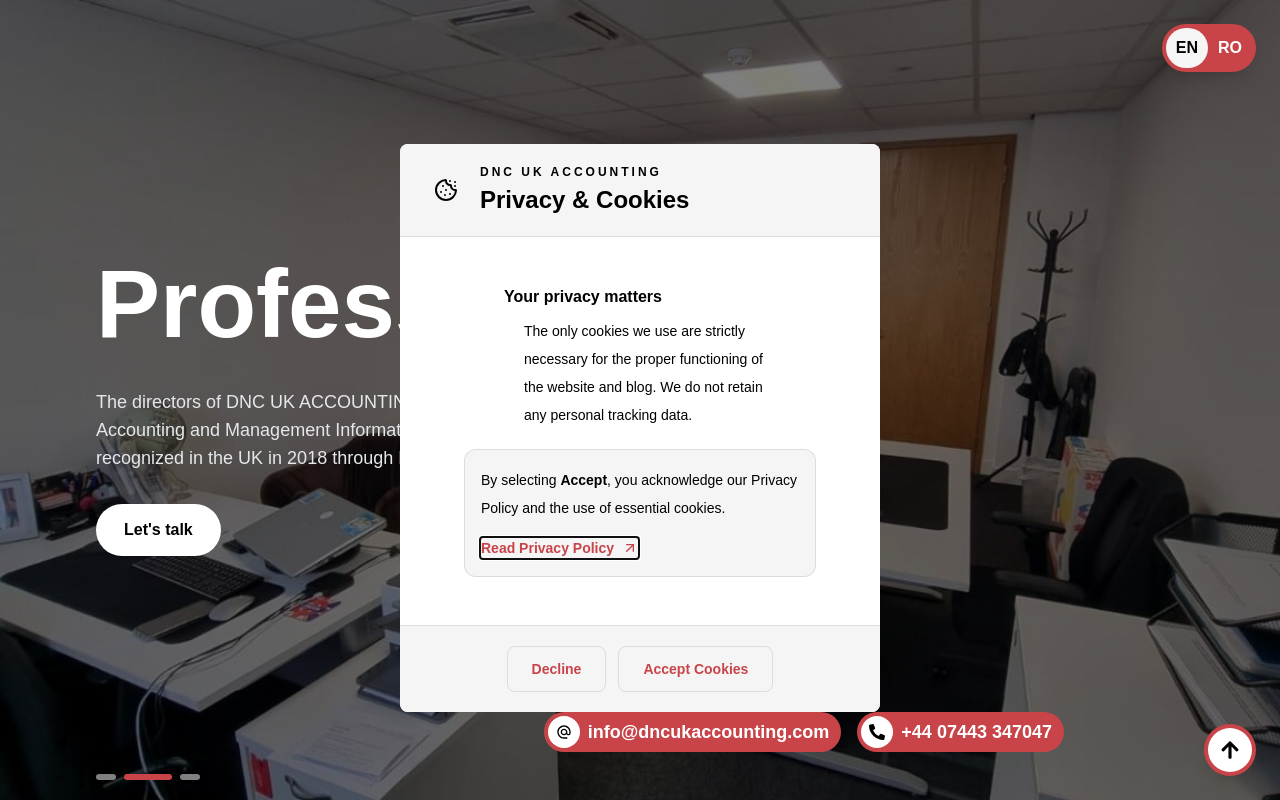
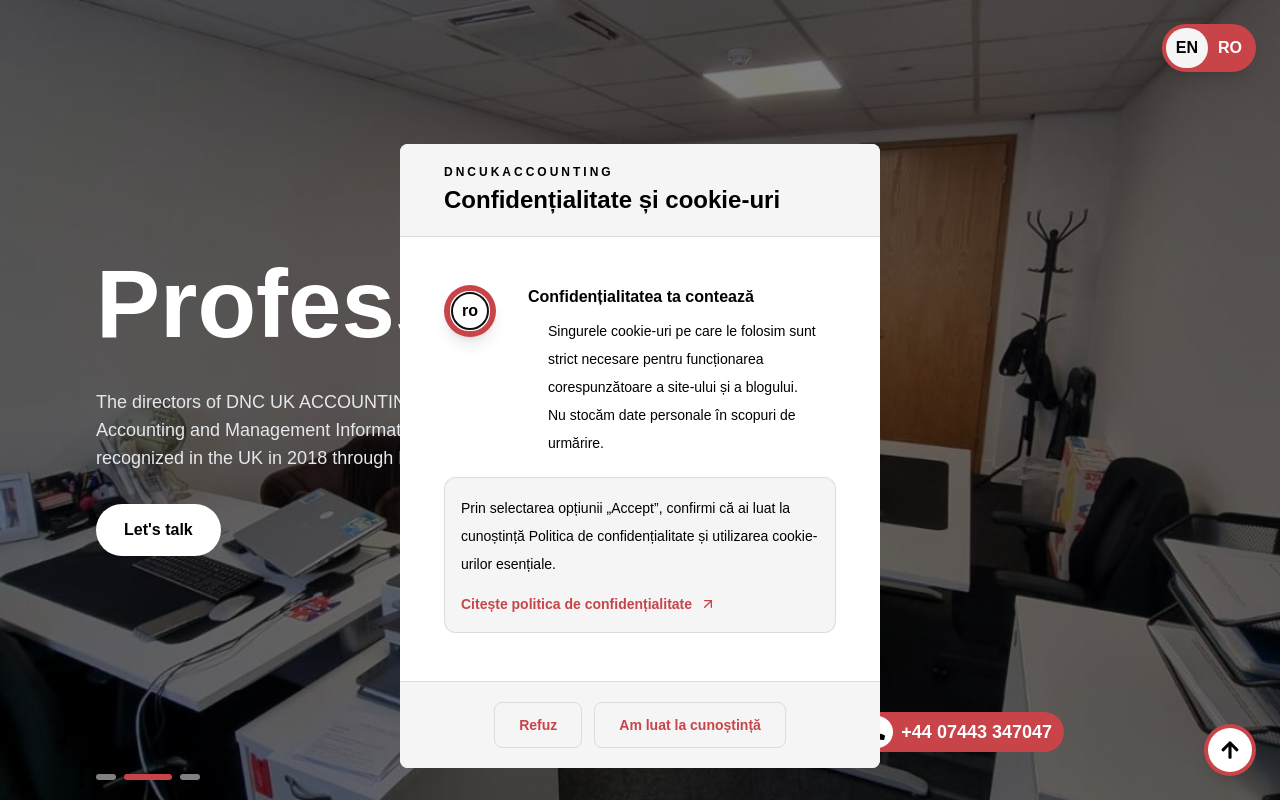
Before and after one commit to lucian-xinitrc/dncukaccounting, a Next.js app: page / in a window 1280 px wide. Shown: the top 800 px of the page. Built offline with nearby package versions, Linux system fonts and the light colour scheme.

Commit message:
New commit

```diff
--- a/src/app/components.js
+++ b/src/app/components.js
@@ -22,7 +22,36 @@
 
 const CookieConsent = () => {
   const [openCookieConsent, setOpenCookieConsent] = useState(false);
-
+  const content = {
+    title: {
+      en: "Privacy & Cookies",
+      ro: "Confidențialitate și cookie-uri",
+    },
+    subtitle: {
+      en: "Your privacy matters",
+      ro: "Confidențialitatea ta contează",
+    },
+    text: {
+      en: "The only cookies we use are strictly necessary for the proper functioning of the website and blog. We do not retain any personal tracking data.",
+      ro: "Singurele cookie-uri pe care le folosim sunt strict necesare pentru funcționarea corespunzătoare a site-ului și a blogului. Nu stocăm date personale în scopuri de urmărire.",
+    },
+    subtext: {
+      en: "By selecting Accept, you acknowledge our Privacy Policy and the use of essential cookies.",
+      ro: "Prin selectarea opțiunii „Accept”, confirmi că ai luat la cunoștință Politica de confidențialitate și utilizarea cookie-urilor esențiale.",
+    },
+    link1: {
+      en: "Read Privacy Policy",
+      ro: "Citește politica de confidențialitate",
+    },
+    button1: {
+      en: "Decline",
+      ro: "Refuz",
+    },
+    button2: {
+      en: "I acknowledge",
+      ro: "Am luat la cunoștință",
+    },
+  };
   useEffect(() => {
     const consent = sessionStorage.getItem(COOKIE_KEY);
 
@@ -42,6 +71,12 @@
     setOpenCookieConsent(false);
   };
 
+  const [cButtonLanguage, setCookieLanguage] = useState("ro");
+  const cookieLanguage = () => {
+    cButtonLanguage === "en" ?
+      setCookieLanguage("ro") :
+      setCookieLanguage("en")
+  }
   return (
   	<>
     <Modal
@@ -53,42 +88,49 @@
       >
       <ModalHeader className="rounded-t-lg !border-b !border-black/10 !px-6 !py-5 bg-[whitesmoke]">
         <div className="flex items-center gap-3">
-          <div className="flex h-11 w-11 items-center justify-center rounded-xl ">
-            <Cookie className="h-6 w-6 text-black" />
+          <div className="mx-5">
+            <p className="mb-1 text-xs font-semibold uppercase tracking-[0.25em] text-black">
+              DNCUKAccounting
+            </p>
+            <h2 className="text-xl font-bold text-black sm:text-2xl">
+              {content.title[cButtonLanguage]}
+
+            </h2>
+
           </div>
 
-          <div>
-            <p className="mb-1 text-xs font-semibold uppercase tracking-[0.25em] text-black">
-              DNC UK Accounting
-            </p>
-            <h2 className="text-xl font-bold text-black sm:text-2xl">
-              Privacy & Cookies
-            </h2>
         </div>
-        </div>
+
       </ModalHeader>
 
+
       <ModalBody className="bg-white !text-black">
-        <div className="px-10 py-6">
+        <div className="px-5 py-6">
+
           <div className="mb-5 flex items-start gap-3">
-
-
-            <div className="px-10">
+          <div className="right-6 rounded-full bg-[#c84449] p-2 shadow-lg">
+            <button
+                onClick={cookieLanguage}
+                aria-label="Switch to English"
+                className="font-bold bg-white flex-right relative text-black px-2.5 py-1.5 rounded-full"
+              >
+                {cButtonLanguage}
+              </button>
+          </div>
+            <div className="px-5">
               <h3 className="mb-2 font-semibold text-black">
-                Your privacy matters
+                {content.subtitle[cButtonLanguage]}
               </h3>
 
               <p className="text-sm leading-7 text-black ml-5">
-                The only cookies we use are strictly necessary for the proper functioning of the website and blog. We do not retain any personal tracking data.
+                {content.text[cButtonLanguage]}
               </p>
             </div>
           </div>
 
           <div className="rounded-xl border border-black/10 bg-[whitesmoke] p-4">
             <p className="text-sm leading-7 text-black">
-              By selecting <span className="font-semibold text-black">Accept</span>,
-              you acknowledge our Privacy Policy and the use of essential
-              cookies.
+              {content.subtext[cButtonLanguage]}
             </p>
 
             <a
@@ -97,7 +139,7 @@
               rel="noopener noreferrer"
               className="mt-4 inline-flex items-center gap-2 text-sm font-semibold text-[#c84449] transition hover:underline"
             >
-              Read Privacy Policy
+              {content.link1[cButtonLanguage]}
               <ArrowUpRight className="h-4 w-4" />
             </a>
           </div>
@@ -109,17 +151,17 @@
           <button
             type="button"
             onClick={handleDecline}
-            className="rounded-lg border border-black/10 hover:cursor-pointer text-[#c84449] px-6 py-3 text-sm font-bold hover:bg-[#c84449] hover:text-[#00141D] transition duration-700 ease-in-out focus:outline-none focus:ring-2 focus:ring-cyan-300/50"
+            className="rounded-lg border border-black/10 hover:cursor-pointer text-[#c84449] px-6 py-3 text-sm font-bold hover:bg-[#c84449] hover:text-[whitesmoke] transition duration-700 ease-in-out focus:outline-none focus:ring-2 focus:ring-cyan-300/50"
           >
-            Decline
+            {content.button1[cButtonLanguage]}
           </button>
 
           <button
             type="button"
             onClick={handleAccept}
-            className="rounded-lg border border-black/10 hover:cursor-pointer text-[#c84449] px-6 py-3 text-sm font-bold hover:bg-[#c84449] hover:text-[#00141D] transition duration-700 ease-in-out focus:outline-none focus:ring-2 focus:ring-cyan-300/50"
+            className="rounded-lg border border-black/10 hover:cursor-pointer text-[#c84449] px-6 py-3 text-sm font-bold hover:bg-[#c84449] hover:text-[whitesmoke] transition duration-700 ease-in-out focus:outline-none focus:ring-2 focus:ring-cyan-300/50"
           >
-            Accept Cookies
+            {content.button2[cButtonLanguage]}
           </button>
         </div>
       </ModalFooter>
@@ -508,11 +550,14 @@
               </div>
             </div>
             </div>
-            <div className="w-full">
-              <hr className="sm:w-7xl my-6 border-gray-200 sm:mx-auto dark:border-gray-700 lg:my-8" />
+            <div className="w-full h-[80px] items-center content-center">
+              <div className="">
+                 <hr className="sm:w-7xl my-2 border-gray-200 sm:mx-auto dark:border-gray-700 lg:my-4" />
 
                 <div className="flex justify-center">
-                <span className="text-sm text-center text-gray-500 sm:text-center dark:text-gray-400">© 2026 <a href="https://dncukaccounting.org/" className="hover:underline">DNCUKACCOUNTING</a>. All Rights Reserved.</span>
+
+                  <span className="text-sm text-center text-gray-500 sm:text-center dark:text-gray-400">© 2026 <a href="https://dncukaccounting.org/" className="hover:underline">DNCUKACCOUNTING</a>. All Rights Reserved. Dev & Mantainer <a href="https://www.mebhevy.com" className="font-bold hover:underline">Mebhevy LTD</a></span>
+                 </div>
               </div>
             </div>
           </div>
--- a/src/app/not-found.js
+++ b/src/app/not-found.js
@@ -30,12 +30,18 @@
   }, []);
 
   const changeToEn = () => {
-    sessionStorage.setItem("dncuk_language", "en");
+    if( sessionStorage.getItem("dncuk_language") === "accepted") {
+      sessionStorage.setItem("dncuk_language", "en");
+
+    }
     setLanguage("en");
   };
 
   const changeToRo = () => {
-    sessionStorage.setItem("dncuk_language", "ro");
+    if( sessionStorage.getItem("dncuk_language") === "accepted") {
+      sessionStorage.setItem("dncuk_language", "ro");
+
+    }
     setLanguage("ro");
   };
   useEffect(() => {
--- a/src/app/page.js
+++ b/src/app/page.js
@@ -72,12 +72,18 @@
   }, []);
 
   const changeToEn = () => {
-    sessionStorage.setItem("dncuk_language", "en");
+    if( sessionStorage.getItem("dncuk_language") === "accepted") {
+      sessionStorage.setItem("dncuk_language", "en");
+
+    }
     setLanguage("en");
   };
 
   const changeToRo = () => {
-    sessionStorage.setItem("dncuk_language", "ro");
+    if( sessionStorage.getItem("dncuk_language") === "accepted") {
+      sessionStorage.setItem("dncuk_language", "ro");
+
+    }
     setLanguage("ro");
   };
 
--- a/src/app/privacy-policy/page.js
+++ b/src/app/privacy-policy/page.js
@@ -14,7 +14,7 @@
         },
         description: {
           ro: "O firmă de contabilitate și consultanță fiscală în cadrul căreia excelența și calitatea serviciilor sunt primordiale.",
-          en: "An accounting and tax consultancy firm where excellence and quality of service are our top priorities.",
+          en: "An accounting and tax consultancy firm where excellence and quality of service are our top priorities. ",
         },
       },
     ];
@@ -30,12 +30,18 @@
   }, []);
 
   const changeToEn = () => {
-    sessionStorage.setItem("dncuk_language", "en");
+    if( sessionStorage.getItem("dncuk_language") === "accepted") {
+      sessionStorage.setItem("dncuk_language", "en");
+
+    }
     setLanguage("en");
   };
 
   const changeToRo = () => {
-    sessionStorage.setItem("dncuk_language", "ro");
+    if( sessionStorage.getItem("dncuk_language") === "accepted") {
+      sessionStorage.setItem("dncuk_language", "ro");
+
+    }
     setLanguage("ro");
   };
   useEffect(() => {
@@ -91,13 +97,13 @@
           en: "2. Data Controller",
         },
         text: {
-          ro: `Companie: DNCUKACCOUNTING LTD
-Număr de înregistrare: 14218577
+          ro: `
+DNCUKACCOUNTING LTD O societate cu răspundere limitată înregistrată în Anglia sub numărul de înregistrare al societății 14218577
 Sediu social: Unit 120 Ability House, 121 Brooker Road, Waltham Abbey, Essex, England, EN9 1JH
 Email: info@dncukaccounting.com
 Site: www.dncukaccounting.org`,
-          en: `Company: DNCUKACCOUNTING LTD
-Company number: 14218577
+          en: `Company:
+DNCUKACCOUNTING LTD, a limited company registered in England under company number 14218577
 Registered office: Unit 120 Ability House, 121 Brooker Road, Waltham Abbey, Essex, England, EN9 1JH
 Email: info@dncukaccounting.com
 Website: www.dncukaccounting.org`,
```
Lines whose indentation alone changed are shown as unchanged.
